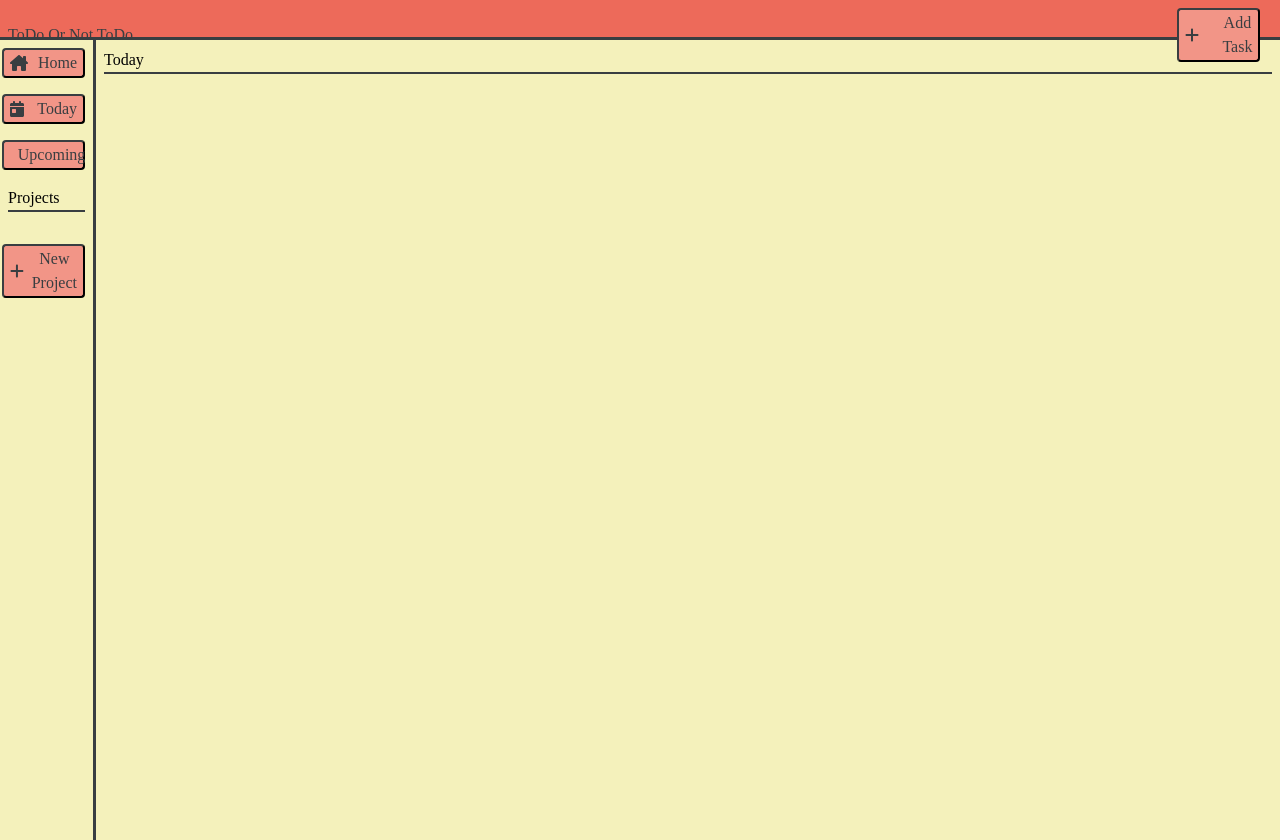
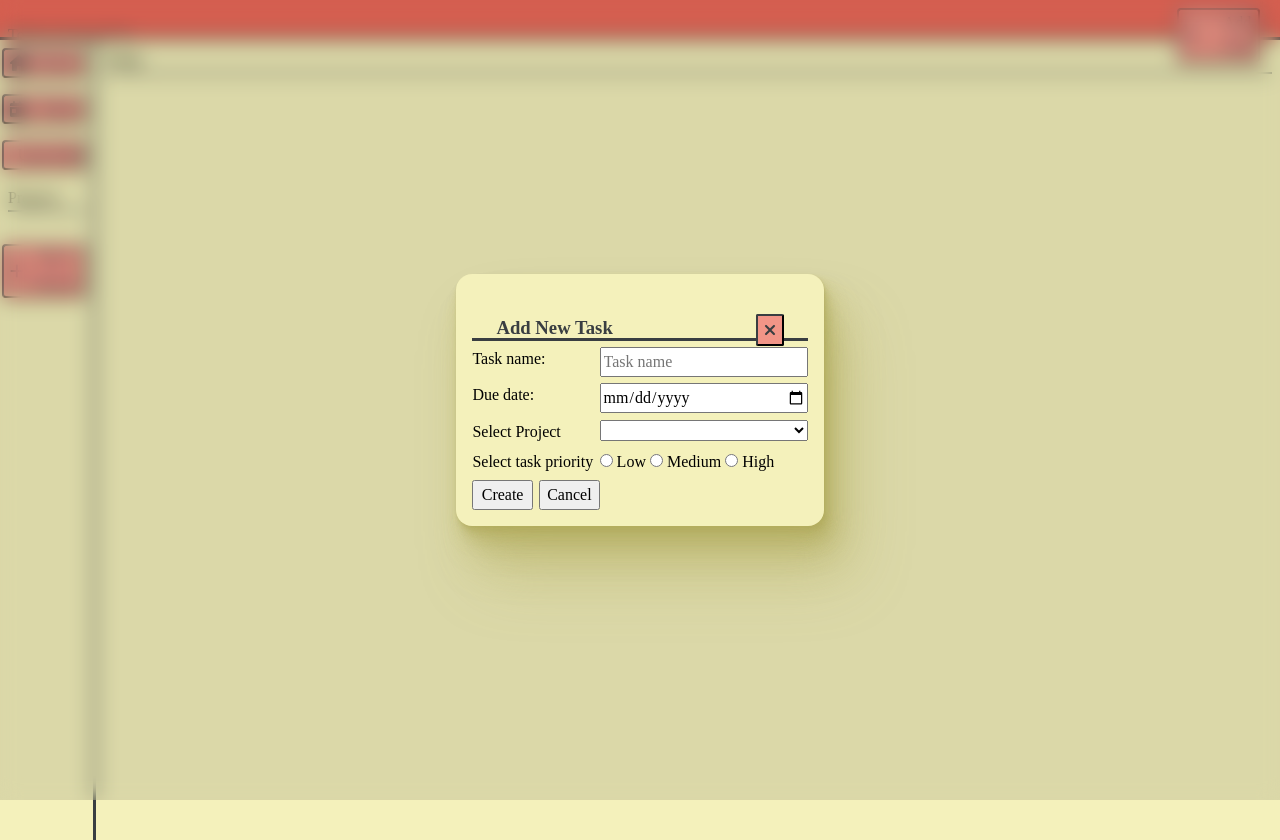
Before and after one commit to abdusali1234/odin-todo-list, a website built with webpack: page src/index.html in a window 1280 px wide. Both pictures are taken after a click on the button "Add Task". Built offline with nearby package versions, Linux system fonts and the light colour scheme.

Commit message:
added dialog to add tasks.

```diff
--- a/src/DOMEvents.js
+++ b/src/DOMEvents.js
@@ -26,15 +26,21 @@ const DomEvents = () => {
     const newProjectBtn = document.getElementById("create-new-project");
     const newProjectDialog = document.getElementById("new-project-dialog");
     const newProjectEntry = document.getElementById("project-entry");
-    const cancelProjectEntryBtn = document.getElementById("cancel-project-entry");
+    const newTaskBtn = document.getElementById("add-task-btn");
+    const newTaskDialog = document.getElementById("new-task-dialog");
 
     newProjectBtn.addEventListener("click", ()=> {
         newProjectDialog.showModal();
     });
 
+    newTaskBtn.addEventListener("click", ()=> {
+        newTaskDialog.showModal();
+    });
+
     document.querySelectorAll(".close-dialog").forEach(cancelBtn => {
         cancelBtn.addEventListener('click', () => {
             cancelBtn.closest("dialog").close();
+            cancelBtn.closest("form").reset();
         })
     });
 
@@ -48,10 +54,7 @@ const DomEvents = () => {
         newProjectEntry.reset();
     })
 
-    cancelProjectEntryBtn.addEventListener('click', (event) => {
-        newProjectDialog.close();
-        newProjectEntry.reset();
-    })
+
 }
 
 export {DomEvents, UserInterface}
--- a/src/index.html
+++ b/src/index.html
@@ -45,8 +45,36 @@
                     <h3>Create New Project</h3>
                     <button class="close-dialog"><i class="fa-solid fa-xmark"></i></button>
                 </header>
-                <label for="project">Project Name:</label>
+                <label for="project">Project name:</label>
                 <input type="text" name="title" id="title" required>
+                <div class="dialog-btn-container">
+                    <button type="submit" id="submit-project-entry">Create</button>
+                    <button type="button" id="cancel-project-entry">Cancel</button>
+                </div>
+            </form>
+        </dialog>
+
+        <dialog id="new-task-dialog">
+            <form id="task-entry" method="dialog">
+                <header>
+                    <h3>Add New Task</h3>
+                    <button class="close-dialog"><i class="fa-solid fa-xmark"></i></button>
+                </header>
+                <label for="project">Task name:</label>
+                <input type="text" id="title" placeholder="Task name" required>
+                <label for="due-date">Due date:</label>
+                <input type="date" id="due date"  required>
+                <label for="project-select">Select Project</label>
+                <select id="project-select"></select>
+                <label for="priority-container">Select task priority</label>
+                <div id="priority-container">
+                    <input type="radio" id="low-priority" name="priority" value="low" required>
+                    <label for="low-priority">Low</label>
+                    <input type="radio" id="medium-priority" name="priority" value="medium">
+                    <label for="medium-priority">Medium</label>
+                    <input type="radio" id="high-priority" name="priority" value="high">
+                    <label for="high-priority">High</label>
+                </div>
                 <div class="dialog-btn-container">
                     <button type="submit" id="submit-project-entry">Create</button>
                     <button type="button" id="cancel-project-entry">Cancel</button>
--- a/src/style.css
+++ b/src/style.css
@@ -143,7 +143,7 @@ main {
 .delete-project {
   background-color: var(--light-red);
   color: var(var(--black));
-  border: solid var(--black);
+  border: solid 1px var(--black);
   border-radius: 0.25vh;
 }
 
```
Also changed, not shown: dist/index.html, 1 other file.
